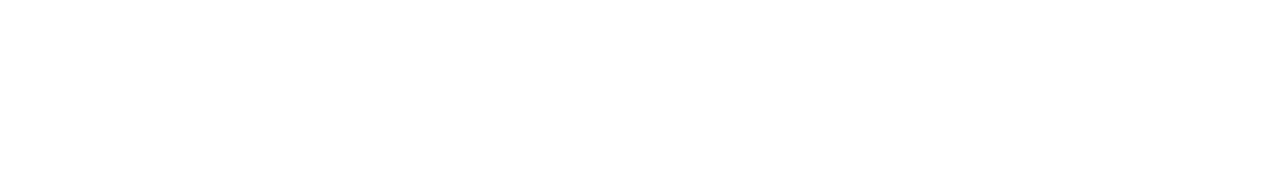
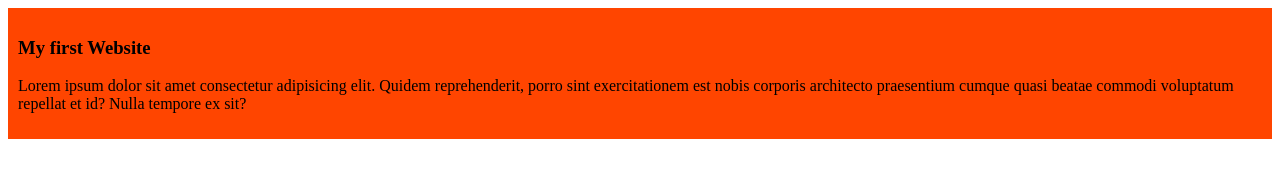
Before and after one commit to efazsanok/my-simple-website, a plain HTML site: page index.html in a window 1280 px wide. Drawn offline with Linux system fonts and the light colour scheme.

Commit message:
added the first blog

```diff
--- a/index.html
+++ b/index.html
@@ -4,8 +4,12 @@
     <meta charset="UTF-8">
     <meta name="viewport" content="width=device-width, initial-scale=1.0">
     <title>My Simple Website</title>
+    <link rel="stylesheet" href="styles/blog.css">
 </head>
 <body>
-
+    <div>
+        <h3>My first Website</h3>
+        <p>Lorem ipsum dolor sit amet consectetur adipisicing elit. Quidem reprehenderit, porro sint exercitationem est nobis corporis architecto praesentium cumque quasi beatae commodi voluptatum repellat et id? Nulla tempore ex sit?</p>
+    </div>
 </body>
 </html>
--- /dev/null
+++ b/styles/blog.css
@@ -0,0 +1,4 @@
+div{
+    background-color: orangered;
+    padding: 10px;
+}
```
